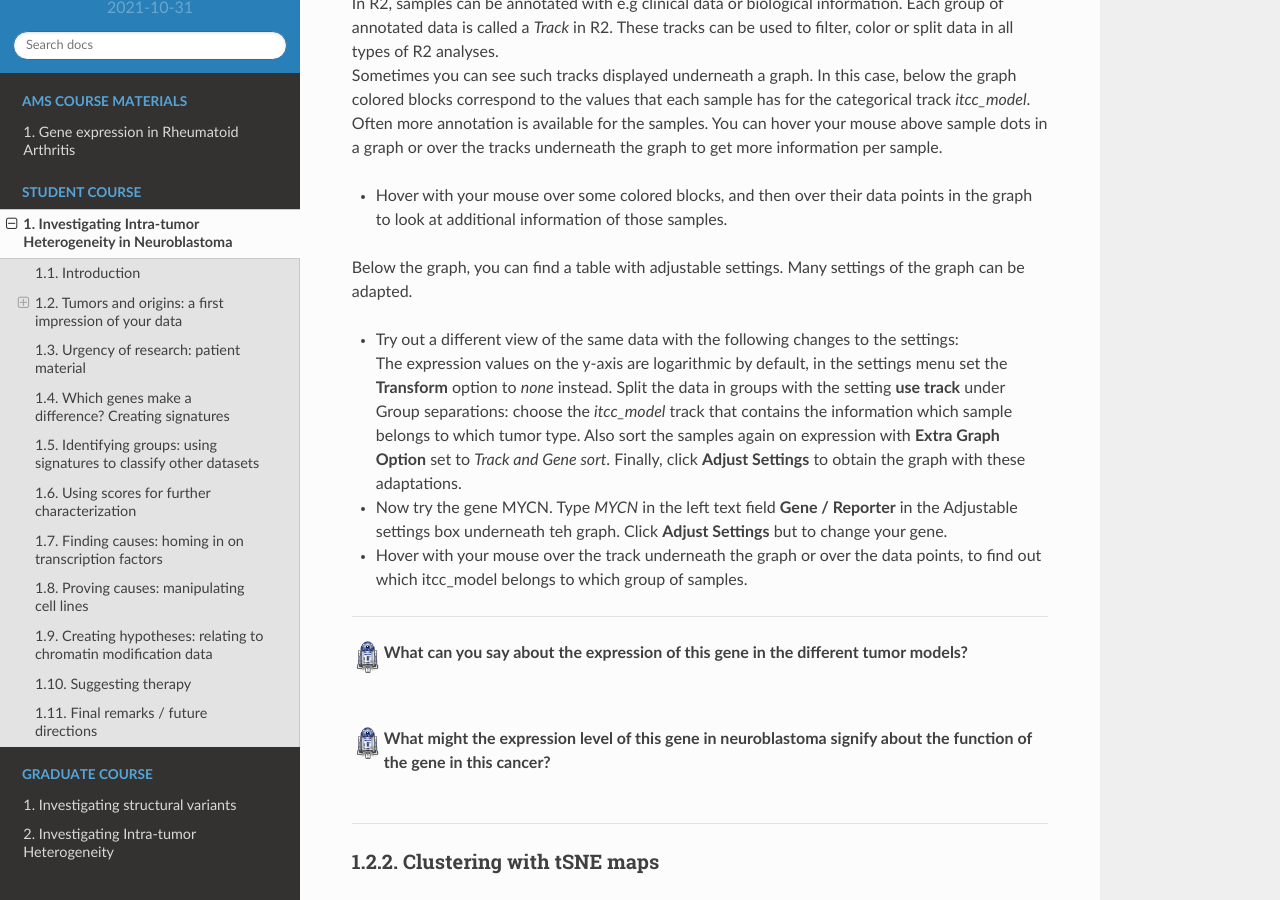
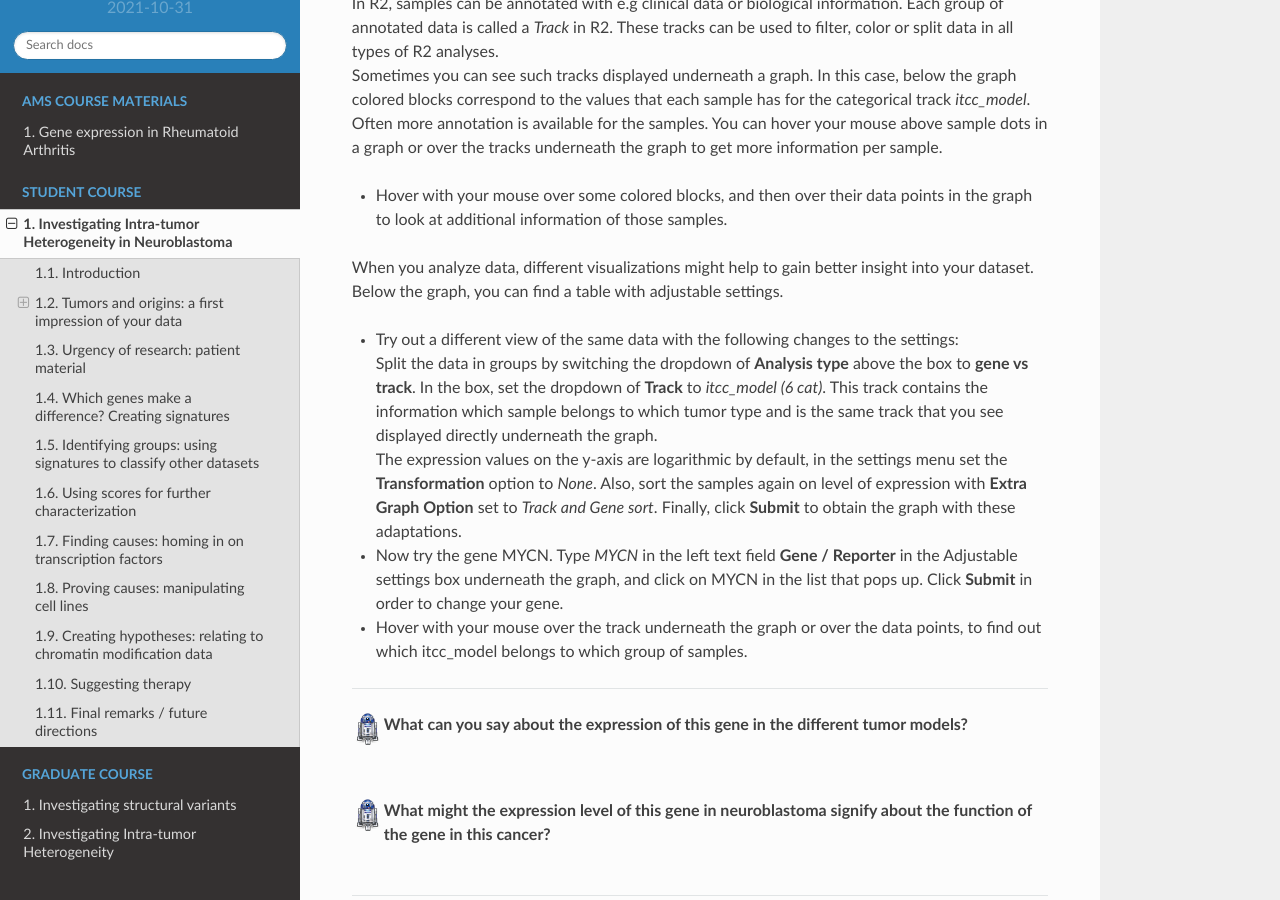
Before and after one commit to antronerds/r2-training-courses, a Sphinx documentation site: the page built from docs/Investigating_Tumor_Heterogeneity_student_version.md, in a window 1280 px wide and 900 px high, scrolled down 3282 px. Built offline with Sphinx 7.4.7 and the Read the Docs theme 2.0.0, drawn with Linux system fonts in a browser that asks for light colours; pages that are not in the unit, such as notebooks, are missing from menus.

Commit message:
update conf.py

```diff
--- a/docs/Investigating_Tumor_Heterogeneity_student_version.md
+++ b/docs/Investigating_Tumor_Heterogeneity_student_version.md
@@ -88,12 +88,13 @@ Often more annotation is available for the samples. You can hover your mouse abo
 
   * Hover with your mouse over some colored blocks, and then over their data points in the graph to look at additional information of those samples.
 
-Below the graph, you can find a table with adjustable settings. Many settings of the graph can be adapted.
+When you analyze data, different visualizations might help to gain better insight into your dataset. Below the graph, you can find a table with adjustable settings.
 
 * Try out a different view of the same data with the following changes to the settings:
- The expression values on the y-axis are logarithmic by default, in the settings menu set the **Transform** option to *none* instead. Split the data in groups with the setting **use track** under Group separations: choose the *itcc_model* track that contains the information which sample belongs to which tumor type. Also sort the samples again on expression with **Extra Graph Option** set to *Track and Gene sort*. Finally, click **Adjust Settings** to obtain the graph with these adaptations.
+ Split the data in groups by switching the dropdown of **Analysis type** above the box to **gene vs track**. In the box, set the dropdown of **Track** to *itcc_model (6 cat)*. This track contains the information which sample belongs to which tumor type and is the same track that you see displayed directly underneath the graph.<br>
+ The expression values on the y-axis are logarithmic by default, in the settings menu set the **Transformation** option to *None*. Also, sort the samples again on level of expression with **Extra Graph Option** set to *Track and Gene sort*. Finally, click **Submit** to obtain the graph with these adaptations.
 
-* Now try the gene MYCN. Type *MYCN* in the left text field **Gene / Reporter** in the Adjustable settings box underneath teh graph. Click **Adjust Settings** but to change your gene.
+* Now try the gene MYCN. Type *MYCN* in the left text field **Gene / Reporter** in the Adjustable settings box underneath the graph, and click on MYCN in the list that pops up. Click **Submit** in order to change your gene.
 * Hover with your mouse over the track underneath the graph or over the data points, to find out which itcc_model belongs to which group of samples.
 
 ---------
```
